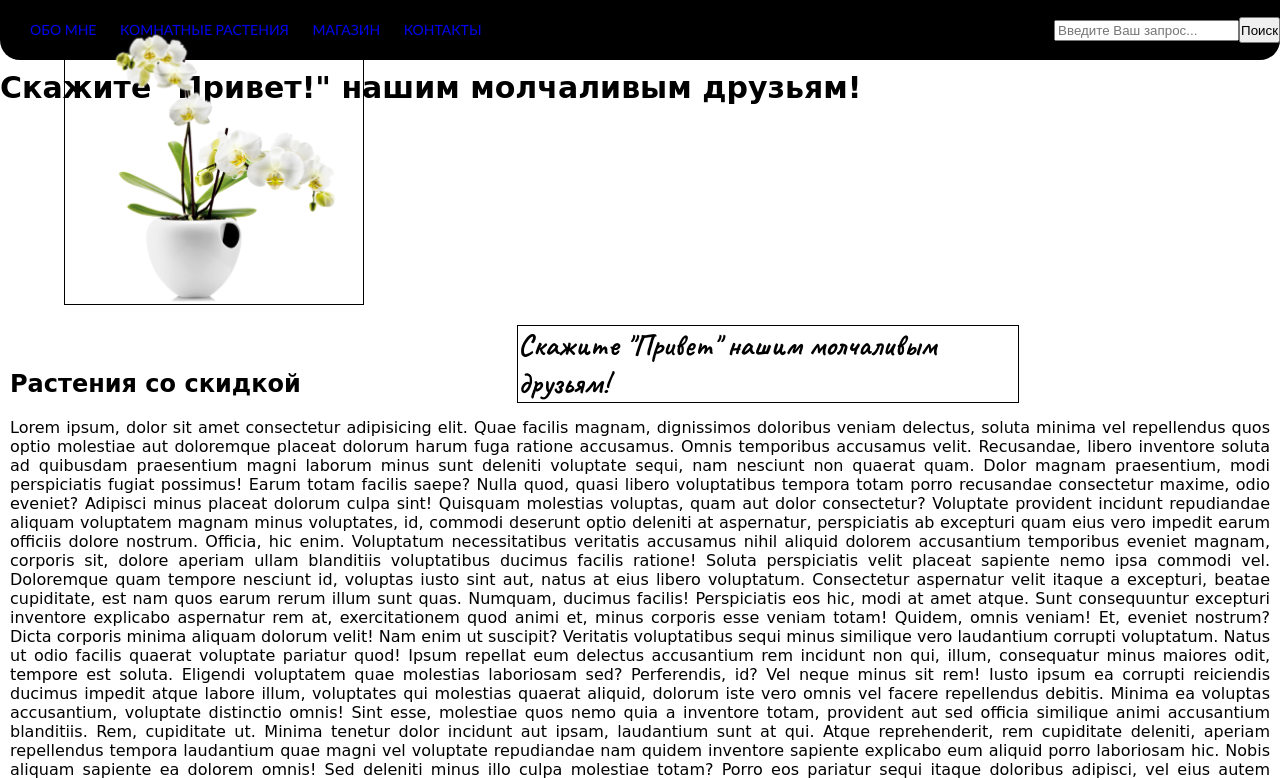
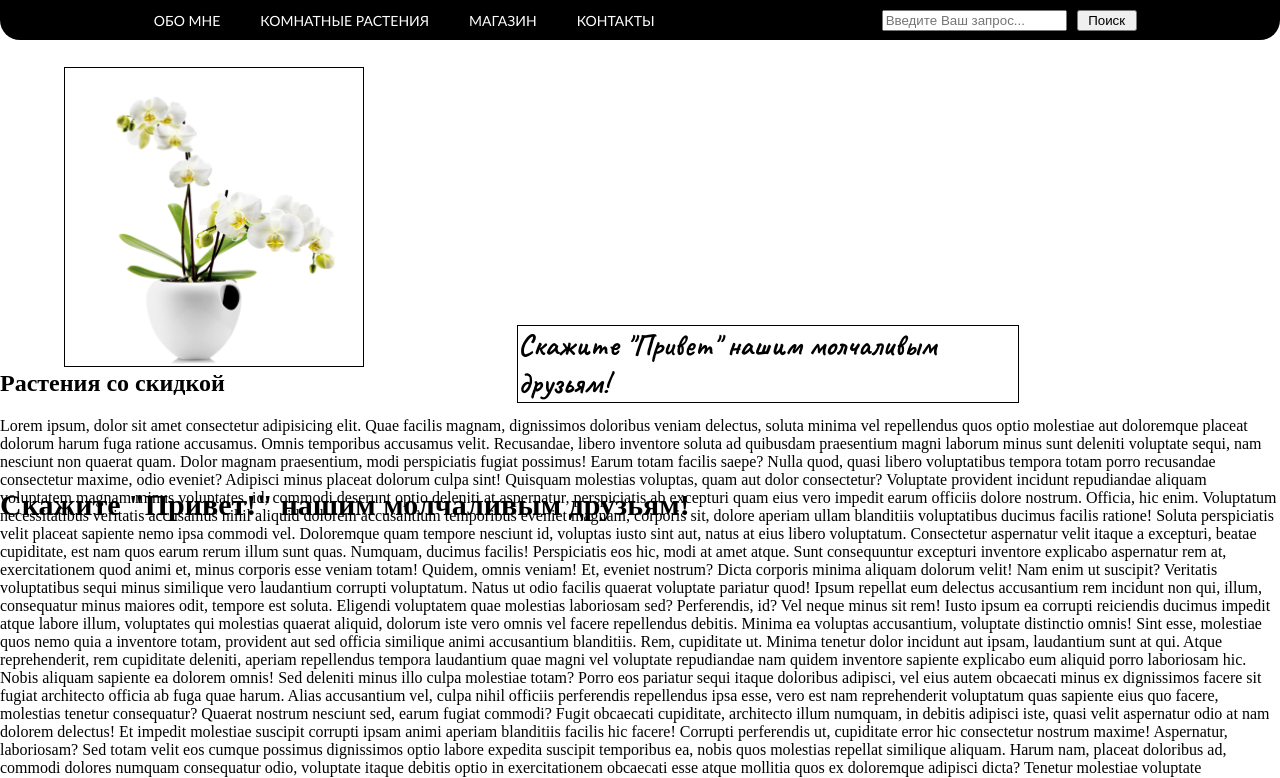
Before and after one commit to PipenkoMikhail/project-site-flowers, a plain HTML site: page index.html in a window 1280 px wide. Shown: the top 778 px of the page. Drawn offline with Linux system fonts and the light colour scheme.

Commit message:
Исправил косяки, сделал менюшку

```diff
--- a/index.html
+++ b/index.html
@@ -24,7 +24,7 @@
 				</nav>
 				<div class="search"> <!--Описание строки поиска-->
 					<form id="searchForm">
-						<input type="text" placeholder="Введите Ваш запрос...">
+						<input class="search-area" type="text" placeholder="Введите Ваш запрос...">
 						<input type="submit" id="search" name="search-button" value="Поиск">
 					</form>
 				</div>
--- a/style.css
+++ b/style.css
@@ -1,52 +1,64 @@
 * {
 	box-sizing: border-box;
 }
-
 body {
 	max-width: 1280px;
 	background-color: white;
 	margin: 0 auto;
-	font-family: cursive;
 }
 header, nav, footer, article, section, div {
 	/*border: 1px solid #00F233;*/
 }
 header {
-	direction: block;
-	position: relative;
 	height: 350px;
 	margin-bottom: 20px;
-	backdrop-filter: blur(3px);
-<<<<<<< HEAD
-	position: relative;
-=======
->>>>>>> 5c884c9883fd50da34c62119f9d7419cfa79ad97
 }
 .mainMenu {
-	position: relative;
 	background-color: black;
-	height: 60px;
+	height: 40px;
 	width: 100%;
 	border-radius: 0 0 20px 20px;
 	position: fixed;
 	display: flex;
-	justify-content: space-between;
+	justify-content: space-around;
 	align-items: center;
 }
+nav {
+	height: 40px;
+	color: white;
+}
 .menuElements {
-
-	height: 60px;
+	height: 40px;
+	display: flex;
+	justify-content: space-around;
+	align-items: center;
 	font-family: 'Gill Sans', 'Gill Sans MT', Calibri, 'Trebuchet MS', sans-serif, Courier, monospace;
+	z-index: 4;
 }
 .menuBlock {
-	display: inline-block;
+	display: flex;
+	justify-content: center;
+	align-items: center;
 	max-width: 600px;
-	float: left;
-	padding: 0px;
-	margin: 0px 0px 0px 20px;
-	line-height: 60px;
 	text-transform: uppercase;
 	font-size: 14px;
+	color: white;
+	list-style: none;
+}
+.menuLinks {
+	display: block;
+	margin-left: 30px;
+	color: white;
+	text-decoration: none;
+	padding: 7px 5px;
+}
+.menuLinks:hover {
+	background-color: rgb(255, 255, 255);
+	color: black;
+	border-radius: 7px;
+}
+.search {
+	width: 30%;
 }
 #searchForm {
 	display: flex;
@@ -54,10 +66,24 @@ header {
 	align-items: center;
 }
 #search {
-	width: 20%;
-	height: 26px;
-	padding: 0;
+	width: 60px;
+	height: 21px;
+	margin-left: 10px;
 }
+/* Блок картинка с лозунгом */
+.inviteMenu {
+	display: flex;
+	position: relative;
+	padding-top: 50px;
+	height: auto;
+	width: 100%;
+	align-items: flex-start;
+	font-size: 15px;
+	margin: 62px 0px 0px 0px;
+	position: absolute;
+	height: 60vh;
+	width: 100%;
+	align-items: flex-end;
 article {
 	text-align: justify;
 	padding: 0 10px;
@@ -71,33 +97,9 @@ ul li {
 }
 ul li a {
 	text-decoration: none;
-<<<<<<< HEAD
-	color:white;
-=======
-	color: white;
->>>>>>> 5c884c9883fd50da34c62119f9d7419cfa79ad97
 }
 footer {
 	text-align: center;
-	backdrop-filter: blur(3px);
-}
-.inviteMenu {
-<<<<<<< HEAD
-	display: flex;
-	position: relative;
-	padding-top: 50px;
-	height: auto;
-	width: 100%;
-	align-items: flex-start;
-	font-size: 15px;
-
-
-=======
-	margin: 62px 0px 0px 0px;
-	position: absolute;
-	height: 60vh;
-	width: 100%;
-	align-items: flex-end;
 }
 .conteiner {
 	display: grid;
@@ -108,7 +110,6 @@ footer {
 	background: #B2FF4D;
 	border-radius: 1.5rem;
 	padding: 1.5rem;
->>>>>>> 5c884c9883fd50da34c62119f9d7419cfa79ad97
 }
 .inviteImage {
 	position: absolute;
```
